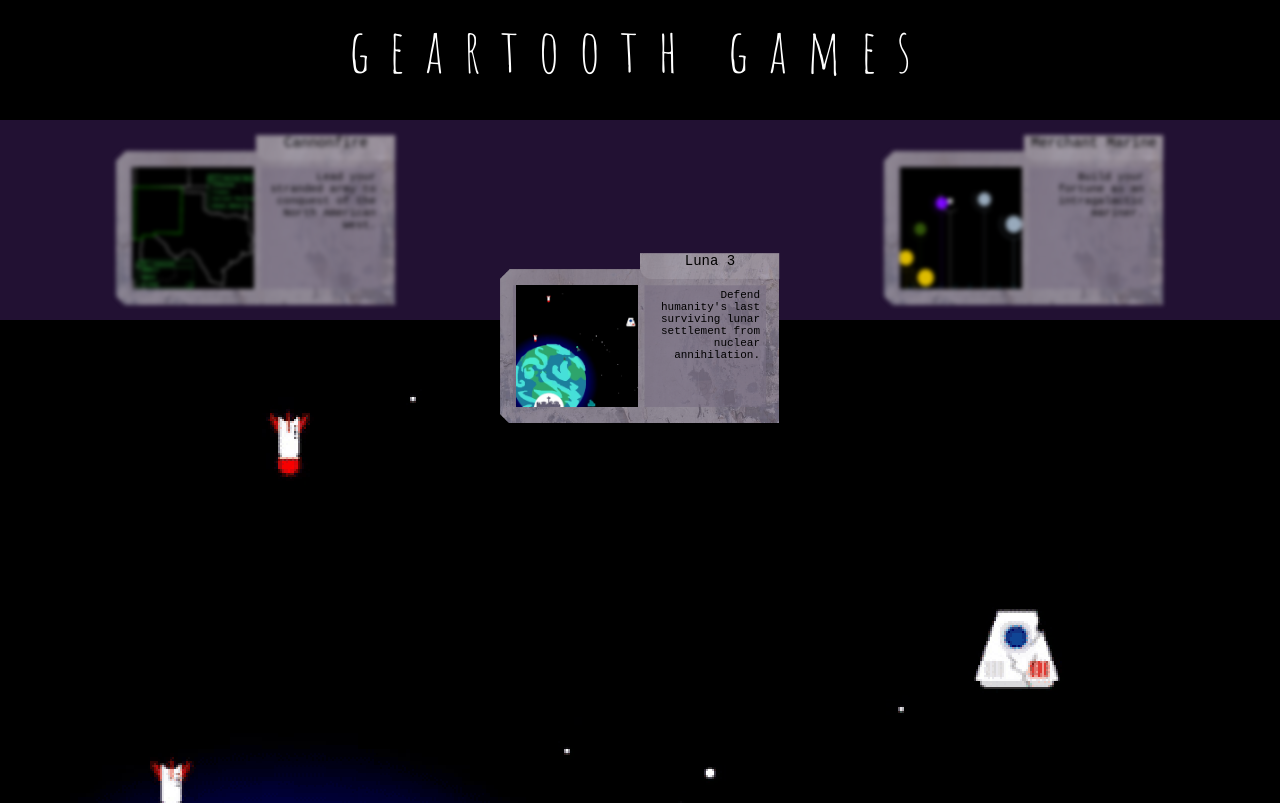
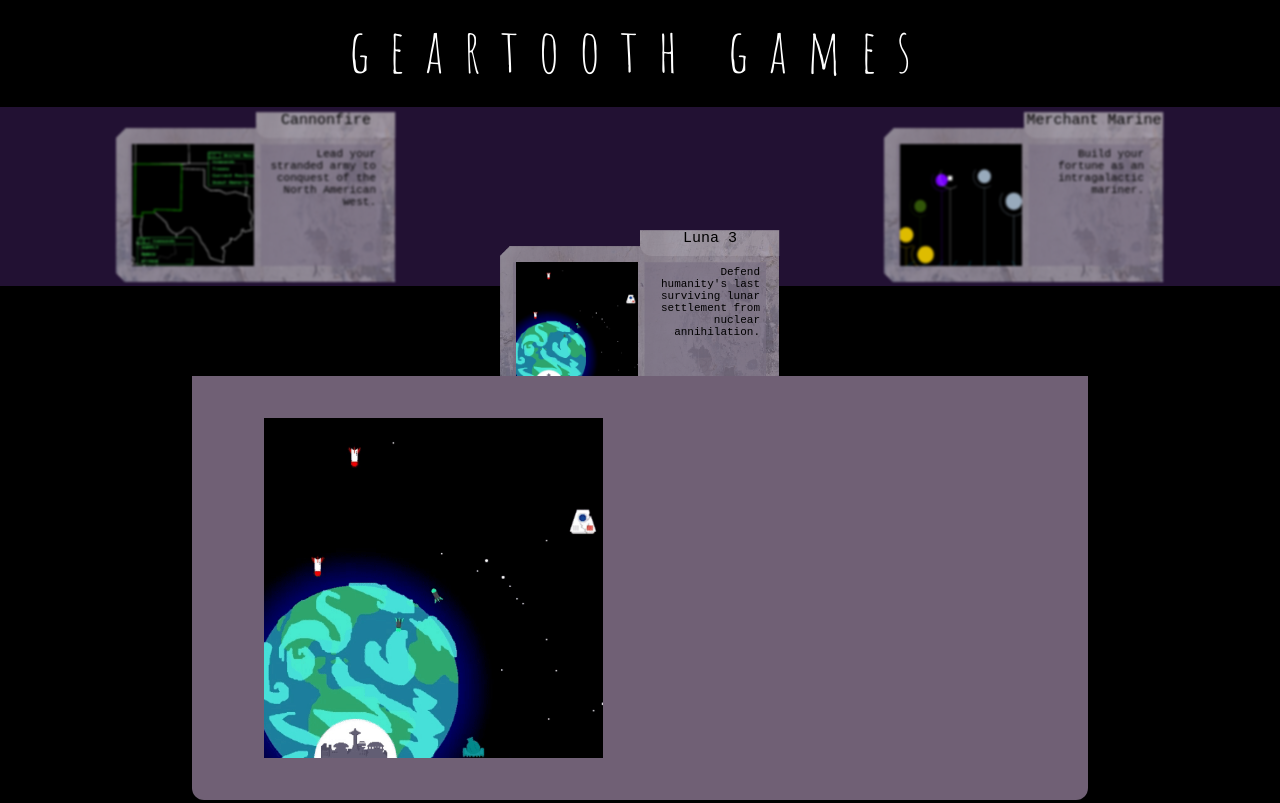
Before and after one commit to evilgenieent/games-3, a plain HTML site: page index.html in a window 1280 px wide. Shown: the top 803 px of the page. Drawn offline with Linux system fonts and the light colour scheme; a web font is replaced by a local one.

Commit message:
Style main game console

```diff
--- a/styles.css
+++ b/styles.css
@@ -37,9 +37,11 @@ cartridge {
   background-image: url('assets/texture-underlay.png');
   background-size: contain;
   background-repeat: no-repeat;
-  filter: blur(2px);
+  filter: blur(1px);
   height: 170px;
   position: absolute;
+  margin-top: 0px;
+  transition: margin-top .5s;
   width: 280px;
 }
 
@@ -79,7 +81,7 @@ cartridge > img {
 
 cartridge > section > name {
   background: rgba(255, 255, 255, .1);
-  font-size: 14px;
+  font-size: 15px;
   left: 140px;
   height: 26px;
   border-bottom-left-radius: 12px;
@@ -102,5 +104,26 @@ cartridge > section > blurb {
 
 .main-display-section {
   background: #000;
-  height: 60%;
+  display: flex;
+  height: 53%;
+  justify-content: center;
+  margin-top: 7%;
 }
+
+.main-display {
+  align-items: center;
+  background: #706075;
+  border-bottom-left-radius: 12px;
+  border-bottom-right-radius: 12px;
+  display: flex;
+  flex-direction: row;
+  height: 100%;
+  width: 70%;
+  z-index: 1;
+}
+
+.main-display > img {
+  height: 80%;
+  margin-left: 8%;
+  width: auto;
+}
```
